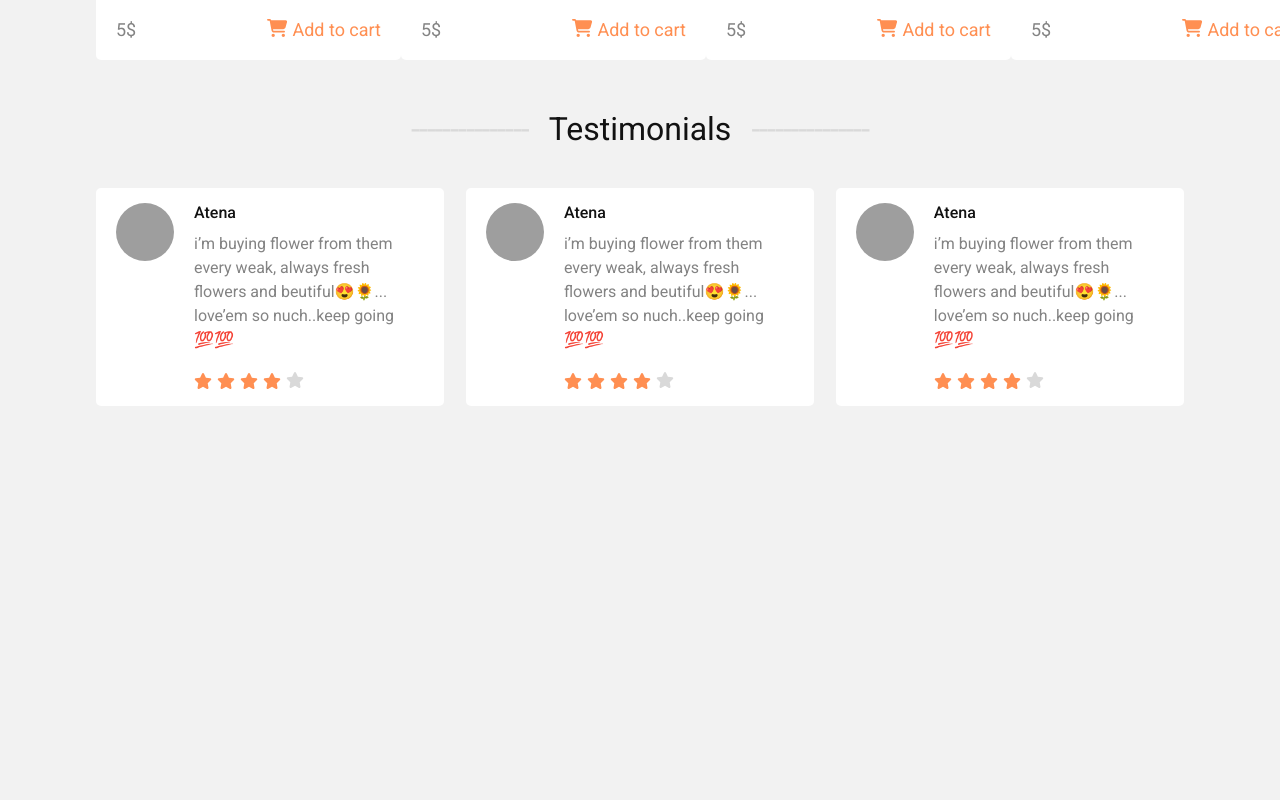
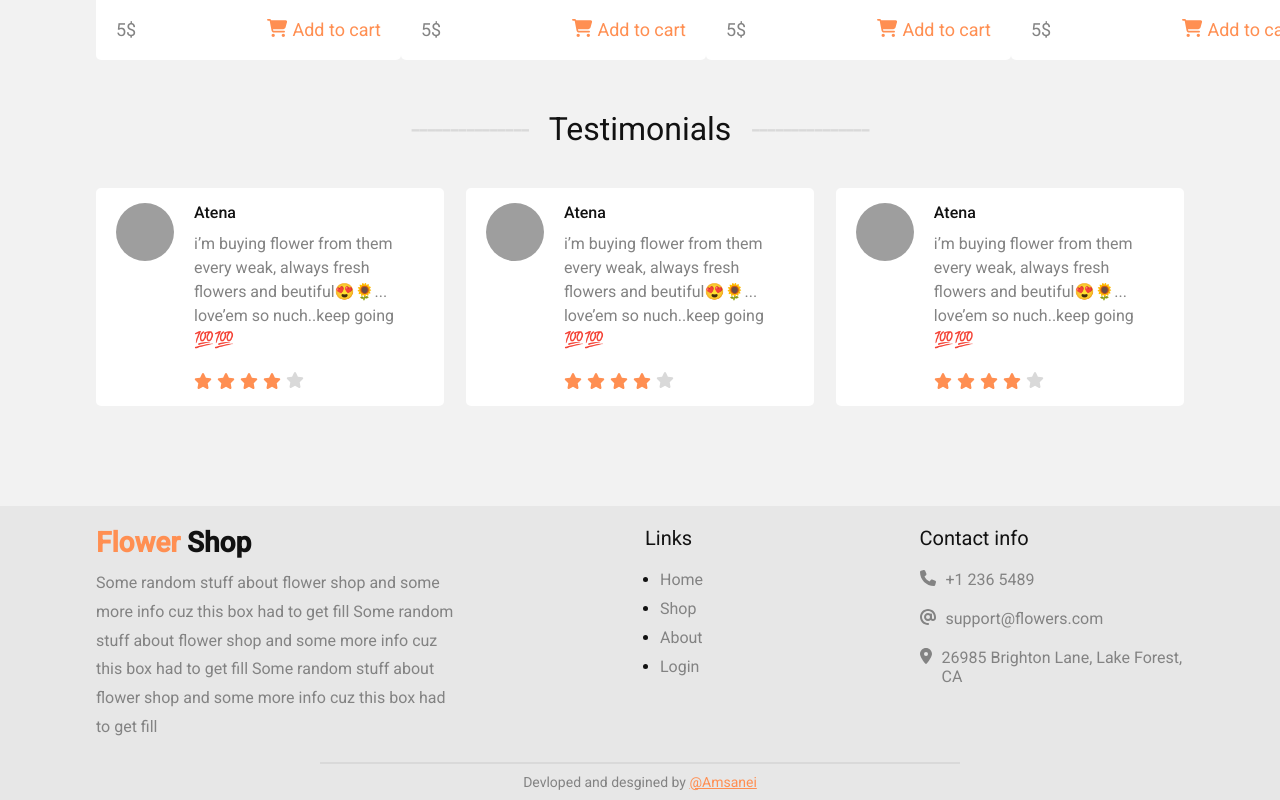
Before and after one commit to amsanei/flower-shop, a React (Create React App) app: page / in a window 1280 px wide. Shown: the part 973-1773 px from the top of the page. Before the commit the page ends 1429 px from the top, so only its background shows below. Built offline with nearby package versions, Linux system fonts and the light colour scheme; grey boxes are pictures that could not be loaded.

Commit message:
Add footer

```diff
--- /dev/null
+++ b/src/components/layout/Footer.jsx
@@ -0,0 +1,70 @@
+import { Link } from "react-router-dom";
+import { FontAwesomeIcon } from "@fortawesome/react-fontawesome";
+import {
+    faLocationDot,
+    faPhone,
+    faAt,
+} from "@fortawesome/free-solid-svg-icons";
+
+export default function Footer() {
+    return (
+        <footer>
+            <div className="footer-container">
+                <div className="footer-card">
+                    <div className="footer-card-body">
+                        <div className="footer-site-title"><span>Flower</span> Shop</div>
+                        <div className="footer-site-decs">
+                            Some random stuff about flower shop and some more
+                            info cuz this box had to get fill Some random stuff
+                            about flower shop and some more info cuz this box
+                            had to get fill Some random stuff about flower shop
+                            and some more info cuz this box had to get fill
+                        </div>
+                    </div>
+                </div>
+                <div className="footer-card">
+                    <div className="footer-card-title">Links</div>
+                    <div className="footer-card-body">
+                        <ul className="footer-links">
+                            <li>
+                                <Link to="/">Home</Link>
+                            </li>
+                            <li>
+                                <Link to="/shop">Shop</Link>
+                            </li>
+                            <li>
+                                <Link to="/About">About</Link>
+                            </li>
+                            <li>
+                                <Link to="/Login">Login</Link>
+                            </li>
+                        </ul>
+                    </div>
+                </div>
+
+                <div className="footer-card">
+                    <div className="footer-card-title">Contact info</div>
+                    <div className="footer-card-body">
+                        <div className="footer-contact">
+                            <div className="icon-text">
+                                <FontAwesomeIcon icon={faPhone} />
+                                +1 236 5489
+                            </div>
+                            <div className="icon-text">
+                                <FontAwesomeIcon icon={faAt} />
+                                support@flowers.com
+                            </div>
+                            <div className="icon-text">
+                                <FontAwesomeIcon icon={faLocationDot} />
+                                26985 Brighton Lane, Lake Forest, CA
+                            </div>
+                        </div>
+                    </div>
+                </div>
+            </div>
+            <div className="footer-byline">
+                Devloped and desgined by <a href="#">@Amsanei</a>
+            </div>
+        </footer>
+    );
+}
--- a/src/index.css
+++ b/src/index.css
@@ -668,3 +668,84 @@ body {
 .data {
     font-size: 20px;
 }
+
+/* Footer */
+
+footer {
+    margin-top: 100px;
+    position: relative;
+    bottom: 0;
+    background-color: #e7e7e7;
+}
+
+.footer-container {
+    width: 85%;
+    margin: auto;
+    padding: 20px 0;
+    display: grid;
+    grid-template-columns: repeat(4, 1fr);
+    gap: 10px;
+}
+
+.footer-card:first-child {
+    grid-column: span 2;
+}
+
+.footer-site-title {
+    font-size: 28px;
+    font-weight: bold;
+    margin-bottom: 10px;
+}
+
+.footer-site-title span {
+    color: var(--color-prime);
+}
+
+.footer-site-decs {
+    max-width: 40ch;
+    line-height: 1.8;
+    color: var(--color-text-second);
+}
+
+.footer-card-title {
+    font-size: 20px;
+    margin-bottom: 20px;
+}
+
+.footer-links {
+    display: flex;
+    flex-direction: column;
+    gap: 10px;
+    padding-left: 15px;
+}
+
+.footer-links a {
+    color: var(--color-text-second);
+    text-decoration: none;
+}
+
+.footer-contact {
+    display: flex;
+    flex-direction: column;
+    gap: 20px;
+}
+
+.icon-text {
+    display: flex;
+    gap: 10px;
+    color: var(--color-text-second);
+}
+
+.footer-byline {
+    width: 50%;
+    margin: auto;
+    border-top: 2px solid var(--color-border);
+    text-align: center;
+    padding: 10px;
+    color: var(--color-text-second);
+    font-size: 14px;
+}
+
+.footer-byline a {
+    color: var(--color-prime);
+}
--- a/src/pages/Cart.jsx
+++ b/src/pages/Cart.jsx
@@ -3,6 +3,7 @@ import CartItem from "../components/CartItem";
 import Header from "../components/layout/Header";
 import CartContext from "../context/CartContext";
 import { Link } from "react-router-dom";
+import Footer from "../components/layout/Footer";
 
 export default function Cart() {
     const { cartItems, removeFromCart, reduceCount, increaseCount } =
@@ -14,6 +15,7 @@ export default function Cart() {
             <>
                 <Header />
                 <div>your cart is empty</div>
+                <Footer />
             </>
         );
     }
@@ -37,14 +39,15 @@ export default function Cart() {
                 </div>
                 <div className="cart-checkout">
                     <div>
-                        Subtotal for <strong>{cartItems.length}</strong> item(s) :{" "}
-                        <strong>{totalPrice} $</strong>
+                        Subtotal for <strong>{cartItems.length}</strong> item(s)
+                        : <strong>{totalPrice} $</strong>
                     </div>
                     <button className="btn btn-prime cart-checkout-btn">
                         <Link to="/checkout">Checkout</Link>
                     </button>
                 </div>
             </div>
+            <Footer />
         </>
     );
 }
--- a/src/pages/Checkout.jsx
+++ b/src/pages/Checkout.jsx
@@ -4,6 +4,7 @@ import SalesContext from "../context/SalesContext";
 import CartContext from "../context/CartContext";
 import Header from "../components/layout/Header";
 import { Link } from "react-router-dom";
+import Footer from "../components/layout/Footer";
 
 export default function Checkout() {
     const { isLoggedin, loggedinUser } = useContext(UserContext);
@@ -20,6 +21,7 @@ export default function Checkout() {
                 <div>
                     <button onClick={() => newSale(userOrder)}>pay</button>
                 </div>
+                <Footer />
             </>
         );
     } else {
@@ -30,6 +32,7 @@ export default function Checkout() {
                     You have to first <Link to="/login">login</Link> or
                     <Link to="/login">sign up</Link>
                 </div>
+                <Footer />
             </>
         );
     }
--- a/src/pages/Home.jsx
+++ b/src/pages/Home.jsx
@@ -3,6 +3,7 @@ import Header from "../components/layout/Header";
 import HomeHero from "../components/layout/HomeHero";
 import { FontAwesomeIcon } from "@fortawesome/react-fontawesome";
 import { faCartShopping, faStar } from "@fortawesome/free-solid-svg-icons";
+import Footer from "../components/layout/Footer";
 
 export default class Home extends Component {
     render() {
@@ -189,6 +190,7 @@ export default class Home extends Component {
                         </div>
                     </div>
                 </div>
+                <Footer />
             </div>
         );
     }
--- a/src/pages/Shop.jsx
+++ b/src/pages/Shop.jsx
@@ -1,11 +1,13 @@
 import Header from "../components/layout/Header";
 import FlowersList from "./../components/FlowersList";
+import Footer from "../components/layout/Footer";
 
 export default function Shop() {
     return (
         <>
             <Header />
             <FlowersList />
+            <Footer />
         </>
     );
 }
```
